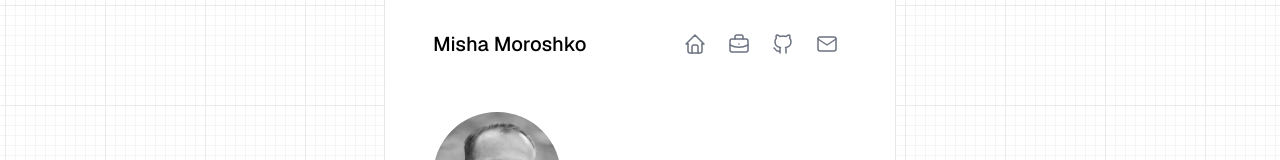
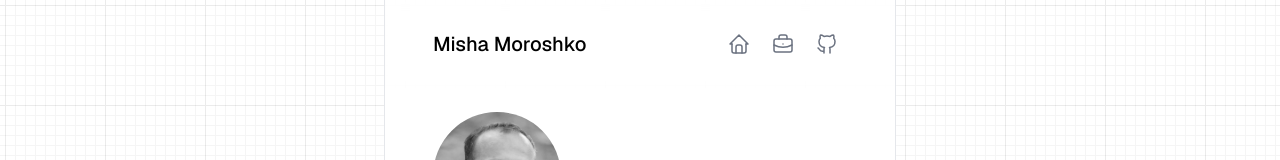
Before and after one commit to moroshko/moroshko.me, a Next.js app: page / in a window 1280 px wide. Shown: the top 160 px of the page. Built offline with nearby package versions, Linux system fonts and the light colour scheme.

Commit message:
Hide link to contact page

```diff
--- a/app/components/Header/Nav/Nav.tsx
+++ b/app/components/Header/Nav/Nav.tsx
@@ -2,7 +2,6 @@ import { NavItem } from "./NavItem";
 import { BrandGithubIcon } from "./icons/BrandGithubIcon";
 import { BriefcaseIcon } from "./icons/BriefcaseIcon";
 import { HomeIcon } from "./icons/HomeIcon";
-import { MailIcon } from "./icons/MailIcon";
 
 const Nav = () => {
   return (
@@ -17,9 +16,9 @@ const Nav = () => {
         <NavItem ariaLabel="Open Source" href="/open-source">
           <BrandGithubIcon />
         </NavItem>
-        <NavItem ariaLabel="Contact" href="/contact">
+        {/* <NavItem ariaLabel="Contact" href="/contact">
           <MailIcon />
-        </NavItem>
+        </NavItem> */}
       </ul>
     </nav>
   );
```
